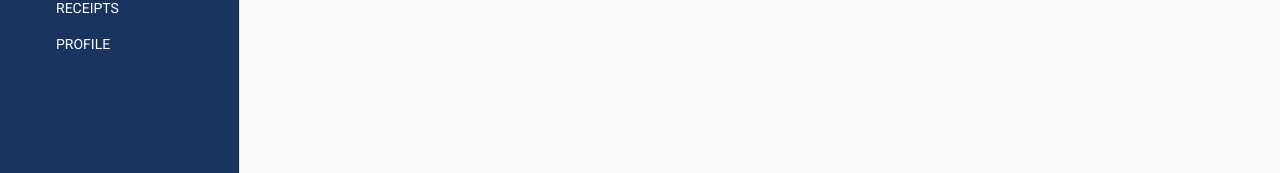
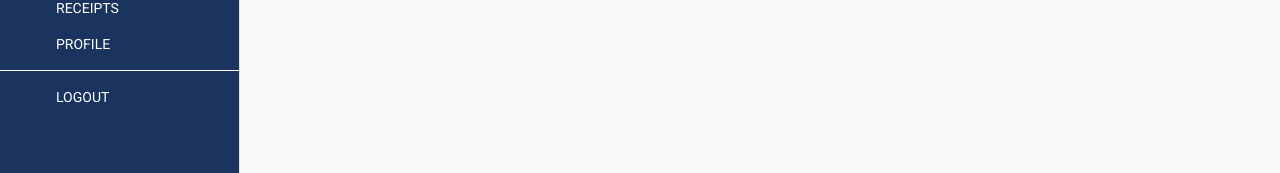
Before and after one commit to hatchways/team-bubblegum, a React (Create React App) app in the folder client/: page /home in a window 1280 px wide. Shown: the part 194-367 px from the top of the page. Built offline with nearby package versions, Linux system fonts and the light colour scheme; sample sign-in values are in the browser's storage.

Commit message:
Add logout feature

```diff
--- a/client/src/components/SideDrawer.js
+++ b/client/src/components/SideDrawer.js
@@ -4,7 +4,7 @@ import ListItem from "@material-ui/core/ListItem";
 import Typography from "@material-ui/core/Typography";
 import { makeStyles } from "@material-ui/core/styles";
 import { Link } from "react-router-dom";
-import { Paper } from "@material-ui/core";
+import { Paper, Divider } from "@material-ui/core";
 import logo from "../assets/images/logo.png";
 
 const drawerWidth = 240;
@@ -71,6 +71,12 @@ const useStyles = makeStyles(theme => ({
 const SideDrawer = () => {
   const classes = useStyles();
 
+  const logout = () => {
+    localStorage.removeItem("token");
+    localStorage.removeItem("authorized");
+    document.location.reload();
+  };
+
   return (
     <div>
       <Paper>
@@ -99,6 +105,14 @@ const SideDrawer = () => {
             )
           )}
         </List>
+        <Divider style={{ background: "#FFF" }} />
+        <List>
+          <ListItem button className={classes.sideButton}>
+            <div className={classes.ml40} onClick={logout}>
+              LOGOUT
+            </div>
+          </ListItem>
+        </List>
       </div>
     </div>
   );
```
